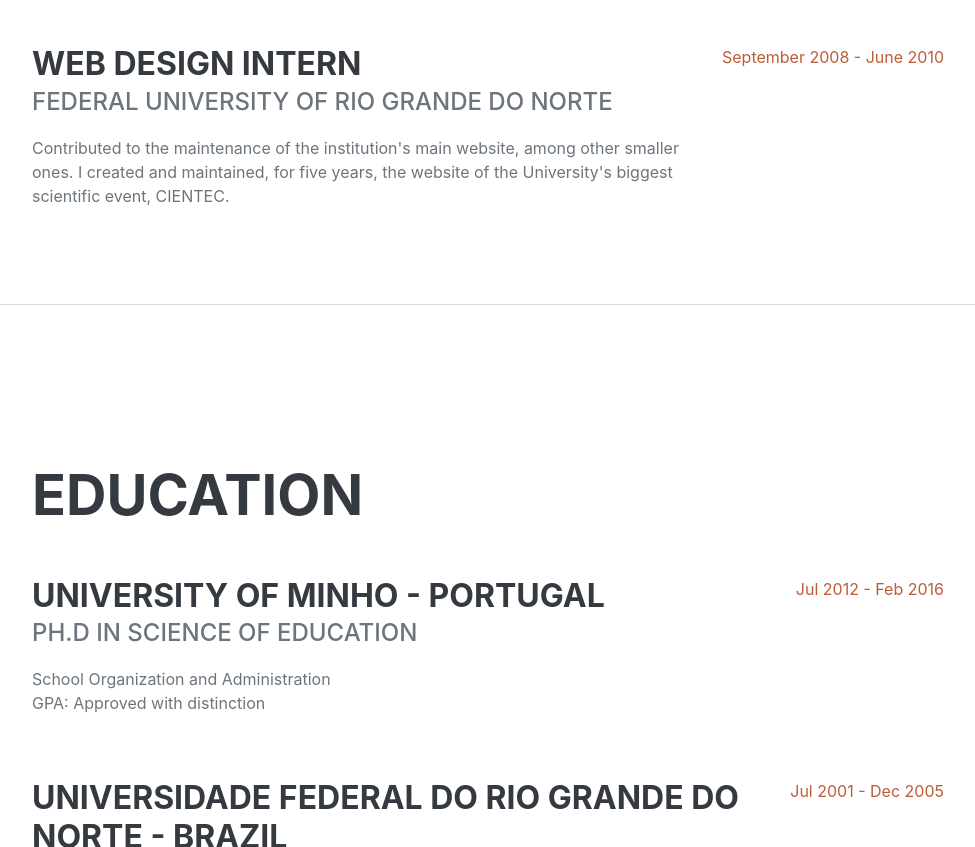
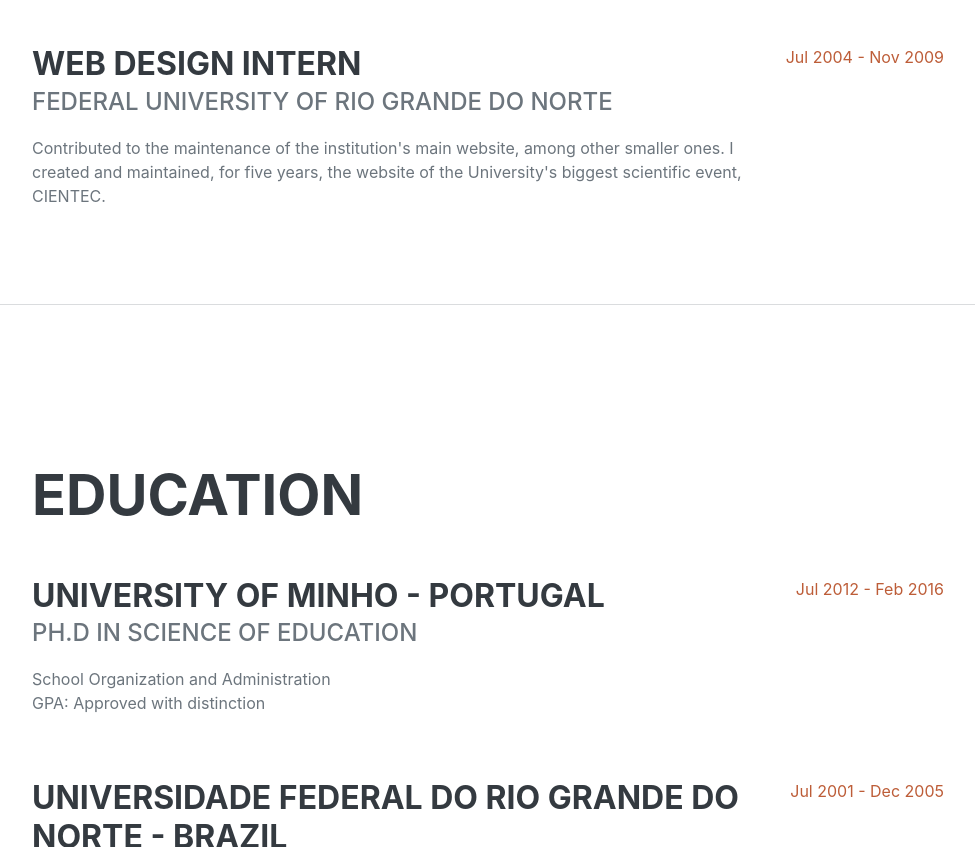
Before and after one commit to andrelfoliver/resume, a plain HTML site: page index.html in a window 1280 px wide. Shown: the part 1894-2741 px from the top of the page, without its empty margins (288-1263 px from the left). Drawn offline with nearby package versions, Linux system fonts and the light colour scheme; a web font is replaced by a local one.

Commit message:
Update index.html

```diff
--- a/index.html
+++ b/index.html
@@ -120,7 +120,7 @@ resources.</li>
                             <div class="subheading mb-3">Federal University of Rio Grande do Norte</div>
                             <p>Contributed to the maintenance of the institution's main website, among other smaller ones. I created and maintained, for five years, the website of the University's biggest scientific event, CIENTEC.</p>
                         </div>
-                        <div class="flex-shrink-0"><span class="text-primary">September 2008 - June 2010</span></div>
+                        <div class="flex-shrink-0"><span class="text-primary">Jul 2004 - Nov 2009</span></div>
                     </div>
                 </div>
             </section>
```
